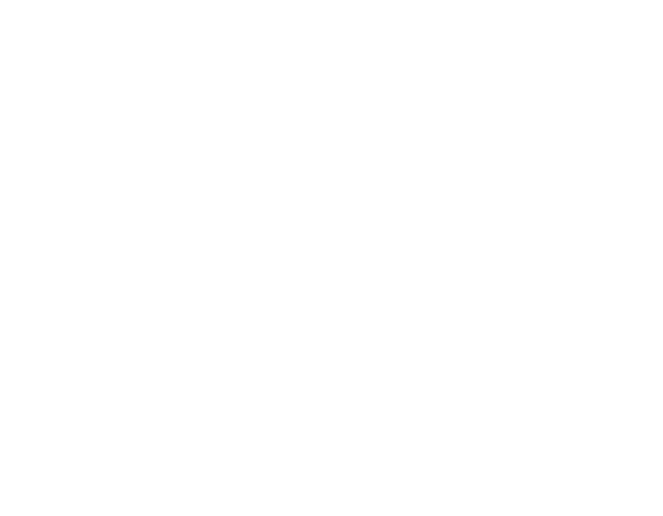
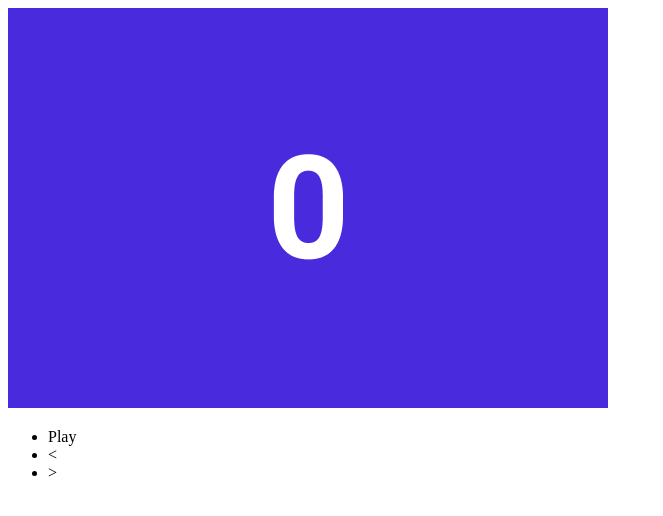
Before and after one commit to rotosiri-zu/MySlideshow, a plain HTML site: page index.html in a window 1280 px wide. Shown: the whole page, without its empty margins (0-663 px from the left). Drawn offline with Linux system fonts and the light colour scheme.

Commit message:
画面のマークアップをしよう

```diff
--- a/index.html
+++ b/index.html
@@ -6,6 +6,17 @@
     <link rel="stylesheet" href="css/styles.css">
   </head>
   <body>
+    <mein>
+      <img id="main" src="img/pic00.png">
+
+      <nav>
+        <ul>
+          <li id="play">Play</li>
+          <li id="prev">&lt;</li>
+          <li id="next">&gt;</li>
+        </ul>
+      </nav>
+    </mein>
 
     <script src="js/main.js"></script>
   </body>
```
Also changed, not shown: img/pic00.png (added), img/pic01.png (added), img/pic02.png (added), img/pic03.png (added), img/pic04.png (added), img/pic05.png (added), img/pic06.png (added), img/pic07.png (added).
